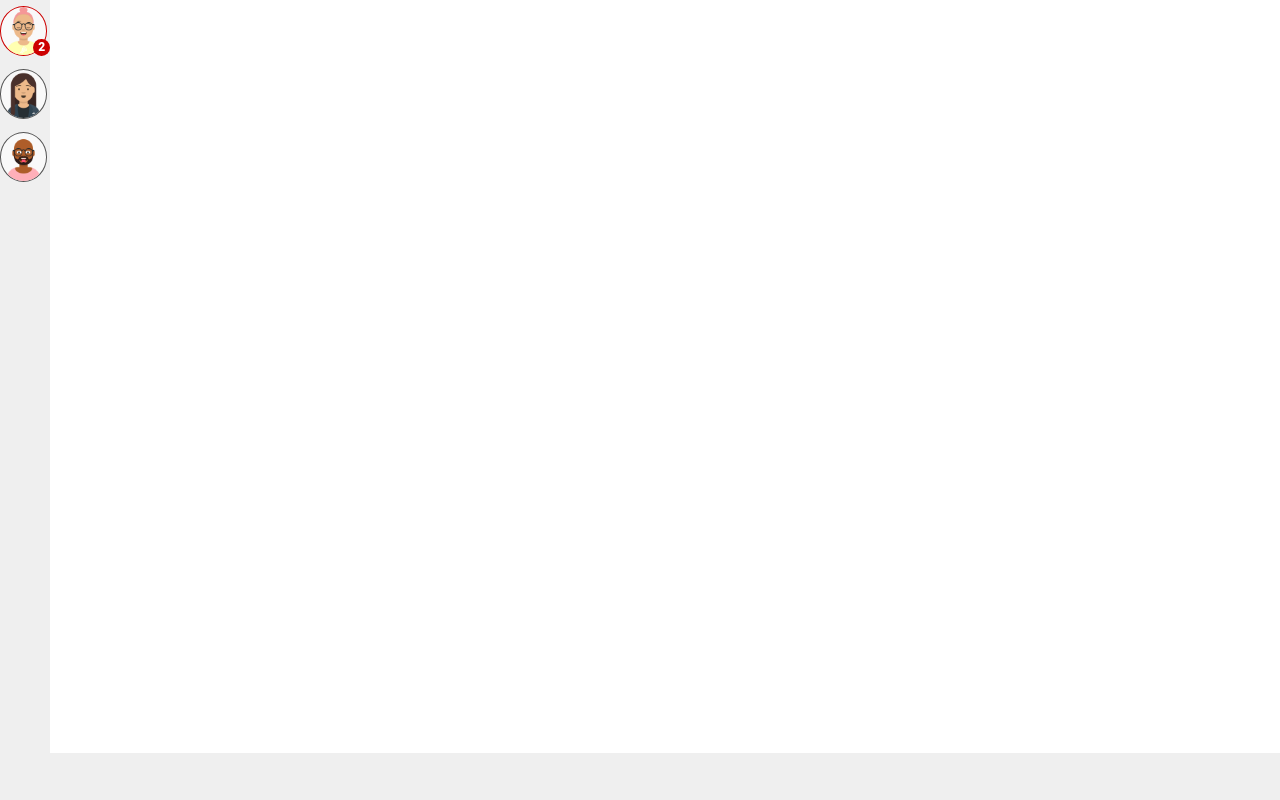
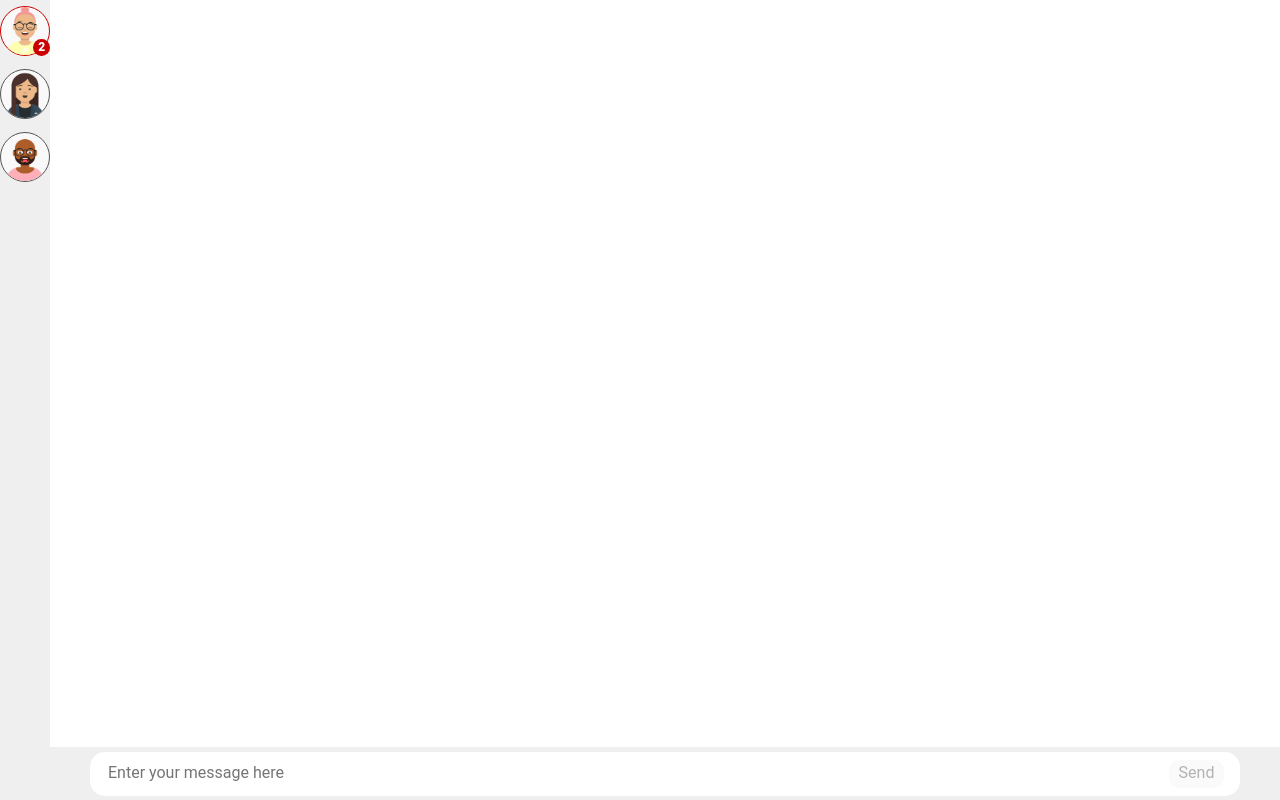
Before and after one commit to danraven/messenger, a React (Vite) app: page / in a window 1280 px wide. Built offline with nearby package versions, Linux system fonts and the light colour scheme.

Commit message:
Add message input

```diff
--- a/index.html
+++ b/index.html
@@ -3,6 +3,7 @@
   <head>
     <meta charset="UTF-8" />
     <meta name="viewport" content="width=device-width, initial-scale=1.0" />
+    <link rel="icon" href="/favicon.ico" type="image/x-icon" />
     <title>Messenger</title>
   </head>
   <body>
--- /dev/null
+++ b/src/component/MessageInput.tsx
@@ -0,0 +1,41 @@
+import React, { useState, useCallback } from 'react';
+import { Fieldset, InputContainer, InputField, Button } from '@messenger/ui/input';
+
+
+export interface MessageInputProps {
+  channel?: string;
+  onSend: (content: string) => unknown;
+}
+
+const MessageInput: React.FC<MessageInputProps> = ({
+  channel,
+  onSend
+}) => {
+  const [value, setValue] = useState('');
+
+  const onChange = useCallback((e: React.ChangeEvent<HTMLInputElement>) => {
+    setValue(e.currentTarget.value);
+  }, []);
+
+  const onSubmit = useCallback((e: React.FormEvent<HTMLFormElement>) => {
+    e.preventDefault();
+    onSend(value);
+    setValue('');
+  }, [onSend, value]);
+
+  return (
+    <InputContainer autoComplete="off" onSubmit={onSubmit}>
+      <Fieldset disabled={!channel}>
+        <InputField
+          name="message"
+          value={value}
+          placeholder="Enter your message here"
+          onChange={onChange}
+        />
+        <Button type="submit" disabled={!value.trim()}>Send</Button>
+      </Fieldset>
+    </InputContainer>
+  );
+};
+
+export default MessageInput;
--- a/src/layout/Channel.tsx
+++ b/src/layout/Channel.tsx
@@ -1,7 +1,7 @@
 import React, { useEffect } from 'react';
 import { useParams } from 'react-router';
 import { ChannelActionType, useDispatch, useMessages } from '@messenger/state/messages';
-import { MessageContainer } from '@messenger/ui/message';
+import { MessageContainer, NoMessages } from '@messenger/ui/message';
 import fixtures from '@messenger/state/messages/fixtures';
 import ChannelMessage from '@messenger/component/ChannelMessage';
 
@@ -29,6 +29,9 @@ const Channel: React.FC = () => {
           isMe={msg.senderId === fixtures.me.id}
         />
       ))}
+      {!channel.messages.length && (
+        <NoMessages>There are no messages in this channel yet.</NoMessages>
+      )}
     </MessageContainer>
   );
 };
--- a/src/layout/InputFooter.tsx
+++ b/src/layout/InputFooter.tsx
@@ -1,13 +1,29 @@
-import React, { useEffect } from 'react';
+import React, { useCallback } from 'react';
 import { useParams } from 'react-router';
+import DOMPurify from 'dompurify';
+import MessageInput from '@messenger/component/MessageInput';
+import { MessageActionType, useDispatch } from '@messenger/state/messages';
+import fixtures from '@messenger/state/messages/fixtures';
 
 
 const InputFooter: React.FC = () => {
   const params = useParams();
+  const dispatch = useDispatch();
+  const onSend = useCallback((content: string) => {
+    dispatch({
+      type: MessageActionType.Add,
+      channelId: params.channel!,
+      message: {
+        timestamp: new Date(),
+        senderId: fixtures.me.id,
+        content: DOMPurify.sanitize(content),
+        isRead: true,
+      }
+    })
+  }, [dispatch, params.channel]);
 
   return (
-    <>
-    </>
+    <MessageInput channel={params.channel} onSend={onSend}/>
   );
 };
 
--- a/src/ui/container.tsx
+++ b/src/ui/container.tsx
@@ -11,7 +11,7 @@ export const Wrapper = styled.div`
   display: grid;
   transition: 200ms;
   grid-template-columns: max(20%, 400px) auto;
-  grid-template-rows: auto 3rem;
+  grid-template-rows: auto 3.3rem;
   grid-template-areas:
     "sidebar main"
     "sidebar footer";
@@ -29,9 +29,8 @@ export const Wrapper = styled.div`
 export const Main = styled.main`
   grid-area: main;
   background-color: #FFFFFF;
-  height: calc(100% + 1px);
+  height: 100%;
   padding: 0 2.5rem;
-  position: relative;
   overflow-y: scroll;
 `;
 
--- /dev/null
+++ b/src/ui/input.tsx
@@ -0,0 +1,45 @@
+import styled from 'styled-components';
+
+
+export const InputContainer = styled.form`
+  padding: 0.5rem 1rem;
+  background-color: #FFF;
+  border-radius: 15px;
+  position: relative;
+  box-sizing: border-box;
+  width: 100%;
+`;
+
+export const Fieldset = styled.fieldset`
+  display: flex;
+  flex-direction: row;
+  align-items: center;
+  justify-content: stretch;
+  border: 0 none;
+  padding: 0;
+  margin: 0;
+`;
+
+export const Button = styled.button`
+  border: 0 none;
+  border-radius: 10px;
+  margin-left: 1rem;
+  padding: 0.3rem 0.6rem;
+  cursor: pointer;
+
+  &:hover {
+    transition: 100ms;
+  }
+
+  &:disabled {
+    cursor: auto;
+  }
+`;
+
+export const InputField = styled.input.attrs(_ => ({
+  type: 'text'
+}))`
+  border: 0 none;
+  background: transparent;
+  width: 100%;
+`;
--- a/src/ui/message.tsx
+++ b/src/ui/message.tsx
@@ -56,3 +56,10 @@ export const MessageFooter = styled.p`
   font-size: 10px;
   color: #474747;
 `;
+
+export const NoMessages = styled.p`
+  text-align: center;
+  color: #474747;
+  font-size: 12px;
+  margin: 2rem 0;
+`;
--- a/src/ui/user.tsx
+++ b/src/ui/user.tsx
@@ -7,12 +7,15 @@ export interface AvatarProps {
 
 export const AvatarContainer = styled.div`
   position: relative;
+  min-width: 50px;
+  min-height: 50px;
   width: 50px;
   height: 50px;
 `;
 
 export const Avatar = styled.img<AvatarProps>`
   height: 100%;
+  width: 100%;
   box-sizing: border-box;
   border: 1px solid ${({ $hasUnread }) => $hasUnread ? '#C00' : '#555'};
   border-radius: 50%;
```
Also changed, not shown: 1 other file (tests, documents, lock files or other folders).
